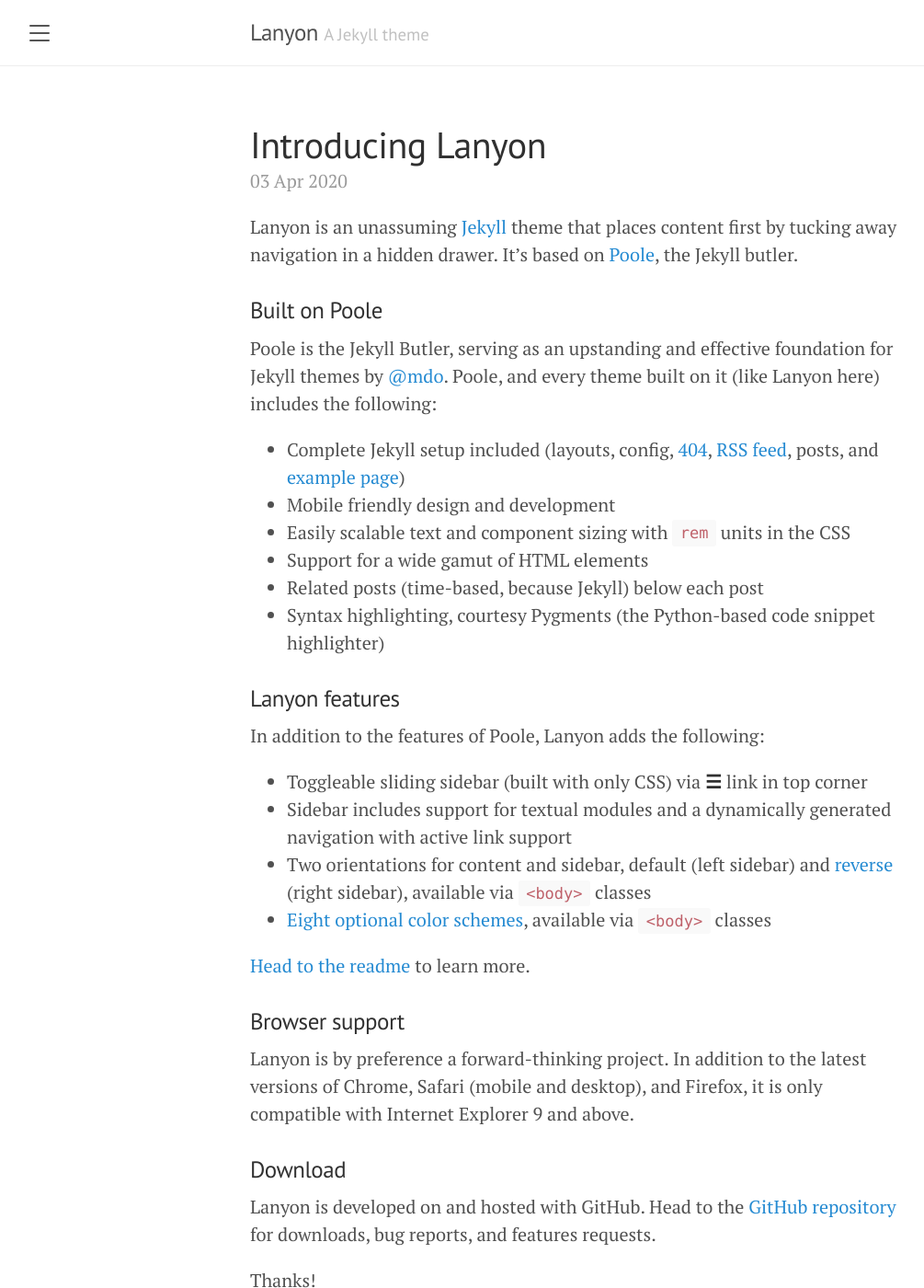
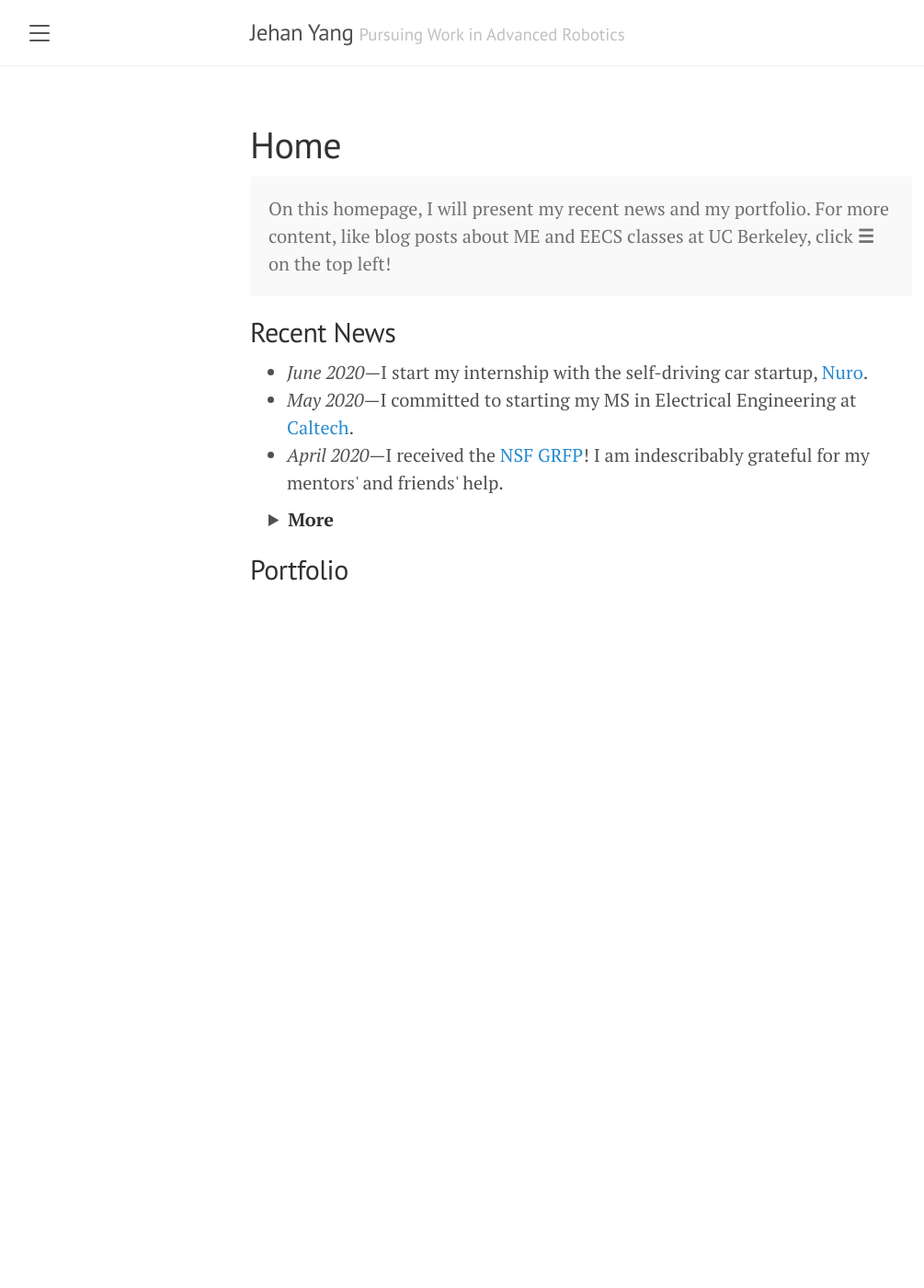
Before and after one commit to jehanyang/jehanyang.github.io, a Jekyll site: the page built from index.md, in a window 1280 px wide and 1400 px high. Shown: the whole window at 92% size, without its empty margins (8-1013 px from the left). Built offline with Jekyll 4.4.1, drawn with Linux system fonts in a browser that asks for light colours; the list of posts is cut into pages by our own code; some of the changed text lies outside the part shown.

Commit message:
Made updates to Home and About

```diff
--- a/_config.yml
+++ b/_config.yml
@@ -1,17 +1,18 @@
 # Setup
-title:               Lanyon
-tagline:             'A Jekyll theme'
-description:         'A reserved <a href="https://jekyllrb.com" target="_blank">Jekyll</a> theme that places the utmost gravity on content with a hidden drawer. Made by <a href="https://twitter.com/mdo" target="_blank">@mdo</a>.'
-url:                 http://lanyon.getpoole.com
+title:               Jehan Yang
+tagline:             'Pursuing Work in Advanced Robotics'
+description:         'My <b>personal website</b > where I hope to put impactful advice and ideas for aspiring robotics enthusiasts.'
+url:                 https://jehanyang.com
 baseurl:             ''
 paginate:            5
 permalink:           pretty
+paginate_path:       "blog/page:num/"
 
 # About/contact
 author:
-  name:              Mark Otto
-  url:               https://twitter.com/mdo
-  email:             markdotto@gmail.com
+  name:              Jehan Yang
+  url:               https://twitter.com/jehanyang
+  email:             jehanyang@gmail.com
 
 # Gems
 plugins:
--- a/_includes/sidebar.html
+++ b/_includes/sidebar.html
@@ -25,8 +25,7 @@
       {% endif %}
     {% endfor %}
 
-    <a class="sidebar-nav-item" href="{{ site.github.repo }}/archive/v{{ site.version }}.zip">Download</a>
-    <a class="sidebar-nav-item" href="{{ site.github.repo }}">GitHub project</a>
+    <a class="sidebar-nav-item" href="{{ site.github.repo }}/blog/">Blog</a>
     <span class="sidebar-nav-item">Currently v{{ site.version }}</span>
   </nav>
 
--- a/about.md
+++ b/about.md
@@ -4,26 +4,31 @@
 ---
 
 <p class="message">
-  Hey there! This page is included as an example. Feel free to customize it for your own use upon downloading. Carry on!
-</p>
+<img src="../images/jehan2.jpg"
+     alt="An image of me"
+     style="width:160px;height:160px;border-radius:50%;float:left;margin-left:5px;margin-right:25px;margin-bottom:5px;margin-top:0px">
+	Hi there, I'm <b>Jehan Yang</b>. Thank you for your interest! I am currently an MS student at Caltech in Electrical Engineering, and I just finished my BS at UC Berkeley in Mechanical Engineering. My interest is in working on impactful robotics!
+</p >
 
-In the novel, *The Strange Case of Dr. Jeykll and Mr. Hyde*, Mr. Poole is Dr. Jekyll's virtuous and loyal butler. Similarly, Poole is an upstanding and effective butler that helps you build Jekyll themes. It's made by [@mdo](https://twitter.com/mdo).
+My previous work involved *biomimetic robotics*, which I thoroughly enjoyed working on. The complex dynamic systems created by nature are not only inspiring, but effective engineering solutions!
 
-There are currently two themes built on Poole:
+See my previous work here:
 
-* [Hyde](http://hyde.getpoole.com)
-* [Lanyon](http://lanyon.getpoole.com)
+* [VelociRoACH](url)
+* [Salto](url)
+* [Soft Robotic Joint](url)
+* [Biomimetic Finger](url)
 
-Learn more and contribute on [GitHub](https://github.com/poole).
+In the future, I would like to work on robotic solutions that directly help people, especially in the medical field. I will be applying for PhD programs in the Fall of 2020 and hope to join an awesome lab.
 
-## Setup
+## Miscellaneous
 
-Some fun facts about the setup of this project include:
+Of course, I'm not just interested in working all the time. My amateur interests outside of engineering are listening to and producing EDM, drawing people, volunteering as an EMT, watching anime, and helping URM in higher education. I'd really like to get more into MMA and making music, so definitely feel free to reach out and talk if you have similar interests and/or you're in the area!
 
-* Built for [Jekyll](https://jekyllrb.com)
+* Presented here is my [Resume](url)
 * Developed on GitHub and hosted for free on [GitHub Pages](https://pages.github.com)
-* Coded with [Atom](https://atom.io)
+* This website uses the [Lanyon](https://lanyon.getpoole.com/) template with [Jekyll](https://jekyllrb.com/) static webpage generator
 
-Have questions or suggestions? Feel free to [open an issue on GitHub](https://github.com/poole/issues/new) or [ask me on Twitter](https://twitter.com/mdo).
+Have questions or suggestions? Feel free to [email me](mailto:jehanyang@gmail.com) or [ask me on Twitter](https://twitter.com/jehanyang).
 
 Thanks for reading!
--- /dev/null
+++ b/index.md
@@ -0,0 +1,22 @@
+---
+layout: default
+title: Home
+---
+# Home
+
+<p class=message>
+On this homepage, I will present my recent news and my portfolio. For more content, like blog posts about ME and EECS classes at UC Berkeley, click <b>☰</b > on the top left!
+</p>
+## Recent News
+<ul style="margin-bottom:0px">
+<li><em>June 2020</em>&mdash;I start my internship with the self-driving car startup, <a href="nuro.ai">Nuro</a>.</li>
+<li><em>May 2020</em>&mdash;I committed to starting my MS in Electrical Engineering at <a href="ee.caltech.edu">Caltech</a>.</li>
+<li><em>April 2020</em>&mdash;I received the <a href="nsfgrfp.org">NSF GRFP</a>! I am indescribably grateful for my mentors&#39; and friends&#39;     help.</li>
+</ul>
+<details style="padding-top:10px;"><summary style="padding-left: 20px; padding-bottom: 0px; margin-bottom:0px; font-size:20px"><strong>More</strong></summary><p style="padding-left: 20px" >
+<ul style="margin-top:0px; padding-top:0px">
+<li><em>Sep. 2019</em>&mdash;I started working with <a href="covariant.ai">Covariant</a> as an intern.</li>
+<li><em>May 2019</em>&mdash;I received funding from the <a href="hsp.berkeley.edu">Haas Scholars Fellowship</a>, the largest research award for undergraduates at UC Berkeley.</li>
+</ul>
+</p></details>
+## Portfolio
```
Also changed, not shown: blog/index.html (added, +37 -0 lines), images/jehan.jpg (added), images/jehan2.jpg (added), images/jehan3.jpg (added), images/jehan4.jpg (added), images/jehan5.jpg (added).
